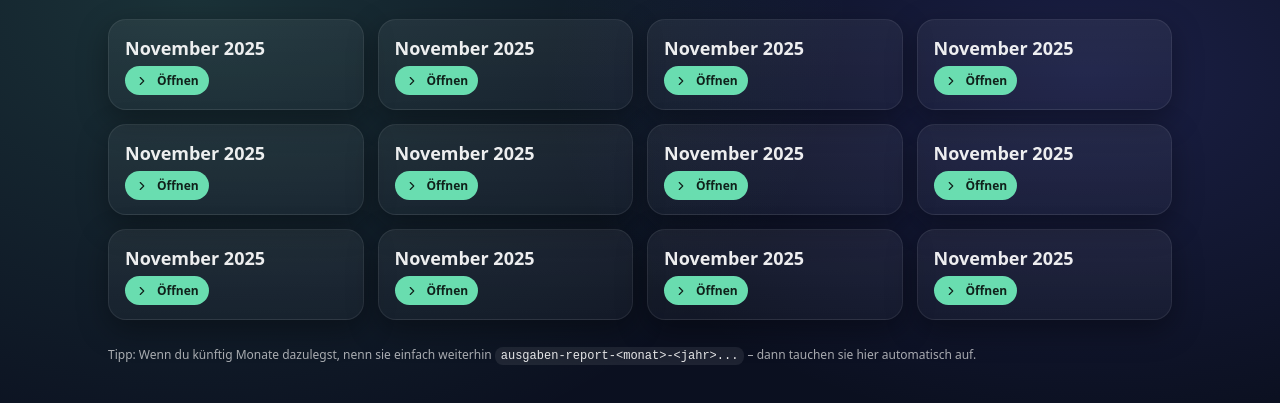
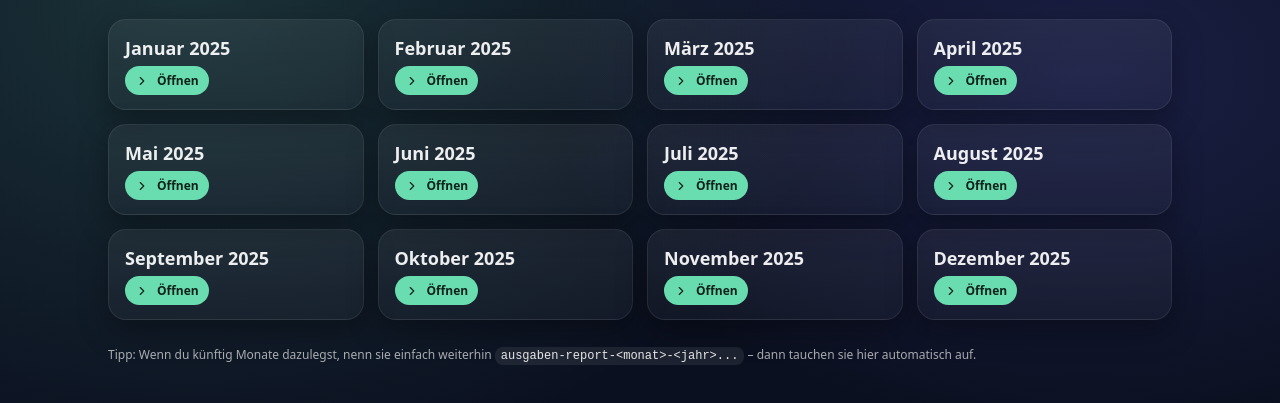
Before and after one commit to pjanura/finanzen, a plain HTML site: page index.html in a window 1280 px wide. Shown: the part 87-490 px from the top of the page. Drawn offline with Linux system fonts and the light colour scheme.

Commit message:
Update index.html

```diff
--- a/index.html
+++ b/index.html
@@ -124,7 +124,7 @@
     <div class="grid">
 
        <a class="card" href="ausgaben-report-januar-2025.html" aria-label="Januar 2025 öffnen">
-        <div class="month">November 2025</div>
+        <div class="month">Januar 2025</div>
         <span class="chip">
           <svg viewBox="0 0 24 24" fill="none" xmlns="http://www.w3.org/2000/svg">
             <path d="M9 18L15 12L9 6" stroke="currentColor" stroke-width="2" stroke-linecap="round" stroke-linejoin="round"/>
@@ -134,7 +134,7 @@
       </a>
 
        <a class="card" href="ausgaben-report-februar-2025.html" aria-label="Februar 2025 öffnen">
-        <div class="month">November 2025</div>
+        <div class="month">Februar 2025</div>
         <span class="chip">
           <svg viewBox="0 0 24 24" fill="none" xmlns="http://www.w3.org/2000/svg">
             <path d="M9 18L15 12L9 6" stroke="currentColor" stroke-width="2" stroke-linecap="round" stroke-linejoin="round"/>
@@ -144,7 +144,7 @@
       </a>
 
       <a class="card" href="ausgaben-report-marz-2025.html" aria-label="März 2025 öffnen">
-        <div class="month">November 2025</div>
+        <div class="month">März 2025</div>
         <span class="chip">
           <svg viewBox="0 0 24 24" fill="none" xmlns="http://www.w3.org/2000/svg">
             <path d="M9 18L15 12L9 6" stroke="currentColor" stroke-width="2" stroke-linecap="round" stroke-linejoin="round"/>
@@ -154,7 +154,7 @@
       </a>
 
       <a class="card" href="ausgaben-report-april-2025.html" aria-label="April 2025 öffnen">
-        <div class="month">November 2025</div>
+        <div class="month">April 2025</div>
         <span class="chip">
           <svg viewBox="0 0 24 24" fill="none" xmlns="http://www.w3.org/2000/svg">
             <path d="M9 18L15 12L9 6" stroke="currentColor" stroke-width="2" stroke-linecap="round" stroke-linejoin="round"/>
@@ -164,7 +164,7 @@
       </a>
 
       <a class="card" href="ausgaben-report-mai-2025.html" aria-label="Mai 2025 öffnen">
-        <div class="month">November 2025</div>
+        <div class="month">Mai 2025</div>
         <span class="chip">
           <svg viewBox="0 0 24 24" fill="none" xmlns="http://www.w3.org/2000/svg">
             <path d="M9 18L15 12L9 6" stroke="currentColor" stroke-width="2" stroke-linecap="round" stroke-linejoin="round"/>
@@ -174,7 +174,7 @@
       </a>
 
       <a class="card" href="ausgaben-report-juni-2025.html" aria-label="Juni 2025 öffnen">
-        <div class="month">November 2025</div>
+        <div class="month">Juni 2025</div>
         <span class="chip">
           <svg viewBox="0 0 24 24" fill="none" xmlns="http://www.w3.org/2000/svg">
             <path d="M9 18L15 12L9 6" stroke="currentColor" stroke-width="2" stroke-linecap="round" stroke-linejoin="round"/>
@@ -184,7 +184,7 @@
       </a>
 
        <a class="card" href="ausgaben-report-juli-2025.html" aria-label="Juli 2025 öffnen">
-        <div class="month">November 2025</div>
+        <div class="month">Juli 2025</div>
         <span class="chip">
           <svg viewBox="0 0 24 24" fill="none" xmlns="http://www.w3.org/2000/svg">
             <path d="M9 18L15 12L9 6" stroke="currentColor" stroke-width="2" stroke-linecap="round" stroke-linejoin="round"/>
@@ -194,7 +194,7 @@
       </a>
 
        <a class="card" href="ausgaben-report-august-2025.html" aria-label="August 2025 öffnen">
-        <div class="month">November 2025</div>
+        <div class="month">August 2025</div>
         <span class="chip">
           <svg viewBox="0 0 24 24" fill="none" xmlns="http://www.w3.org/2000/svg">
             <path d="M9 18L15 12L9 6" stroke="currentColor" stroke-width="2" stroke-linecap="round" stroke-linejoin="round"/>
@@ -204,7 +204,7 @@
       </a>
 
        <a class="card" href="ausgaben-report-september-2025.html" aria-label="September 2025 öffnen">
-        <div class="month">November 2025</div>
+        <div class="month">September 2025</div>
         <span class="chip">
           <svg viewBox="0 0 24 24" fill="none" xmlns="http://www.w3.org/2000/svg">
             <path d="M9 18L15 12L9 6" stroke="currentColor" stroke-width="2" stroke-linecap="round" stroke-linejoin="round"/>
@@ -214,7 +214,7 @@
       </a>
 
        <a class="card" href="ausgaben-report-oktober-2025.html" aria-label="Oktober 2025 öffnen">
-        <div class="month">November 2025</div>
+        <div class="month">Oktober 2025</div>
         <span class="chip">
           <svg viewBox="0 0 24 24" fill="none" xmlns="http://www.w3.org/2000/svg">
             <path d="M9 18L15 12L9 6" stroke="currentColor" stroke-width="2" stroke-linecap="round" stroke-linejoin="round"/>
@@ -234,7 +234,7 @@
       </a>
 
        <a class="card" href="ausgaben-report-dezember-2025.html" aria-label="Dezember 2025 öffnen">
-        <div class="month">November 2025</div>
+        <div class="month">Dezember 2025</div>
         <span class="chip">
           <svg viewBox="0 0 24 24" fill="none" xmlns="http://www.w3.org/2000/svg">
             <path d="M9 18L15 12L9 6" stroke="currentColor" stroke-width="2" stroke-linecap="round" stroke-linejoin="round"/>
```
